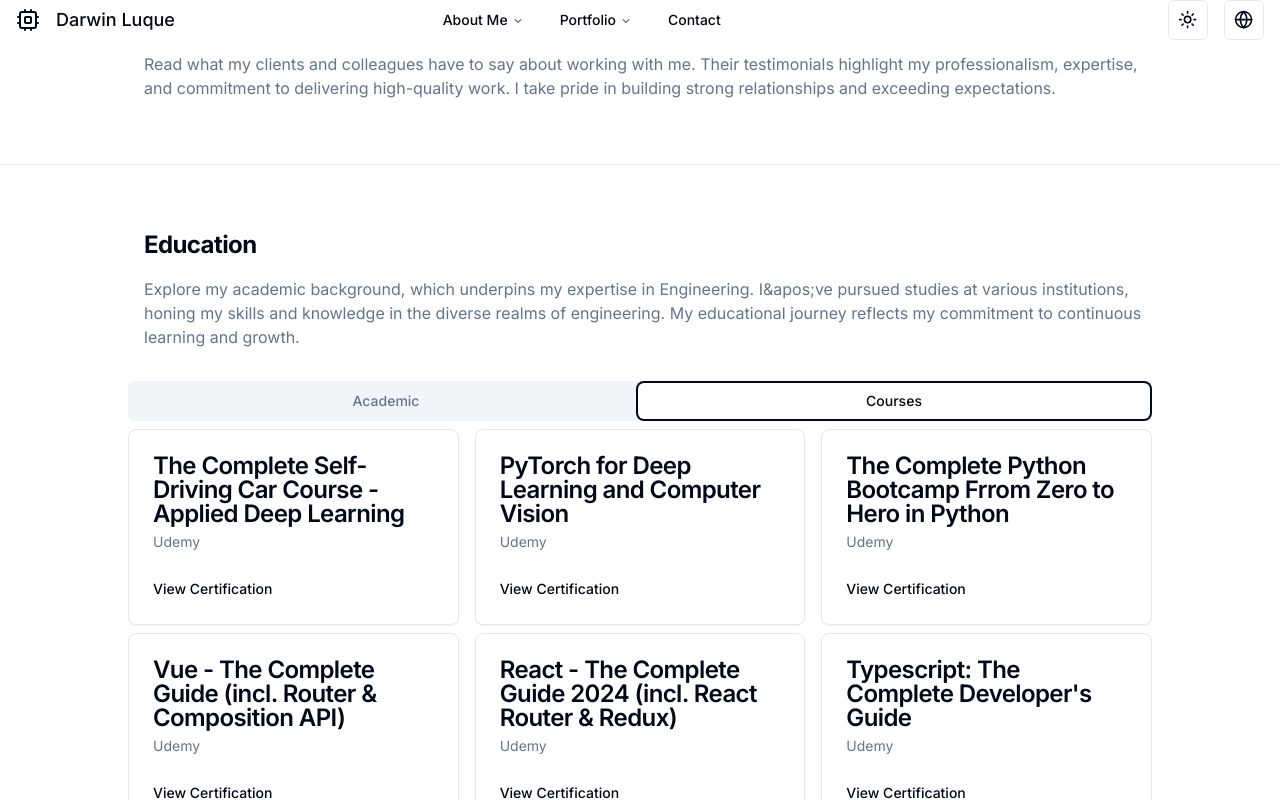
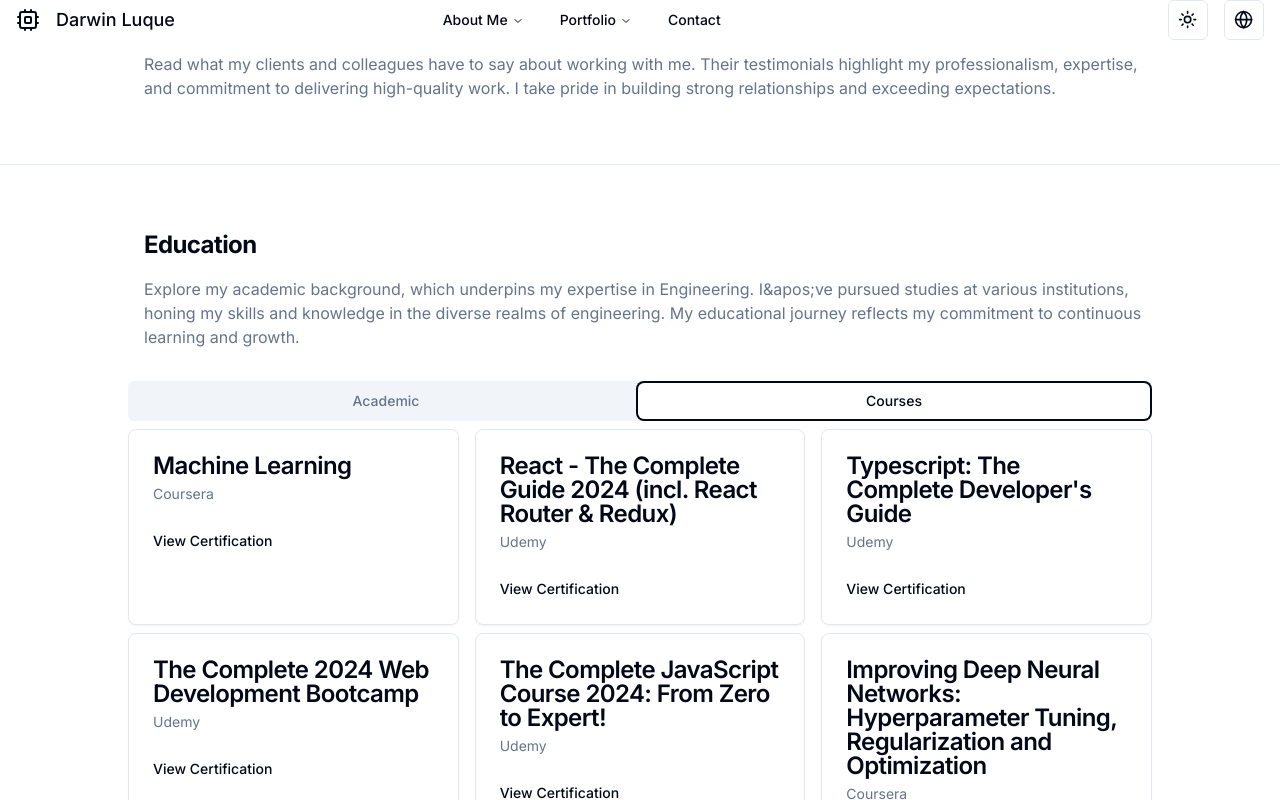
Before and after one commit to darwin-luque/personal-website, a Next.js app: page /en/portfolio in a window 1280 px wide. Both pictures are taken after a click on the tab "Courses". Shown: the part 2543-3343 px from the top of the page. Built offline with nearby package versions, Linux system fonts and the light colour scheme.

Commit message:
feat(courses): split by relevance and use a read more

```diff
--- a/messages/en.json
+++ b/messages/en.json
@@ -185,6 +185,7 @@
     },
     "education": {
       "title": "Education",
+      "more": "More Courses",
       "description": "Explore my academic background, which underpins my expertise in Engineering. I&apos;ve pursued studies at various institutions, honing my skills and knowledge in the diverse realms of engineering. My educational journey reflects my commitment to continuous learning and growth.",
       "viewCertification": "View Certification",
       "academic": "Academic",
--- a/messages/es.json
+++ b/messages/es.json
@@ -181,6 +181,7 @@
     },
     "education": {
       "title": "Educación",
+      "more": "Mas Cursos",
       "description": "Explora mi formación académica, que respalda mi experiencia en Ingeniería. He realizado estudios en diversas instituciones, perfeccionando mis habilidades y conocimientos en los diversos ámbitos de la ingeniería. Mi trayectoria educativa refleja mi compromiso con el aprendizaje continuo y el crecimiento.",
       "viewCertification": "Ver Certificación",
       "academic": "Académico",
--- a/src/components/portfolio/education/courses-tab/courses-tab.tsx
+++ b/src/components/portfolio/education/courses-tab/courses-tab.tsx
@@ -1,4 +1,6 @@
 import type { FC } from "react";
+import { useTranslations } from "next-intl";
+import { type Course, courses } from "./data";
 import {
   Card,
   CardTitle,
@@ -6,144 +8,33 @@ import {
   CardContent,
   CardDescription,
 } from "@/components/ui/card";
-import { useTranslations } from "next-intl";
-
-type Course = {
-  id: number;
-  title: string;
-  platform: string;
-  certificationUrl: string;
-};
-
-const courses = [
-  {
-    id: 0,
-    title: "The Complete Self-Driving Car Course - Applied Deep Learning",
-    platform: "Udemy",
-    certificationUrl:
-      "https://www.udemy.com/certificate/UC-b2571768-a6b8-4ae1-98b9-bcf39c351637/",
-  },
-  {
-    id: 1,
-    title: "PyTorch for Deep Learning and Computer Vision",
-    platform: "Udemy",
-    certificationUrl:
-      "https://www.udemy.com/certificate/UC-822feafb-6c72-445a-9d82-b0e471f11cea/",
-  },
-  {
-    id: 2,
-    title: "The Complete Python Bootcamp Frrom Zero to Hero in Python",
-    platform: "Udemy",
-    certificationUrl:
-      "https://www.udemy.com/certificate/UC-28df3927-b691-4966-80f3-694fd95aab52/",
-  },
-  {
-    id: 3,
-    title: "Vue - The Complete Guide (incl. Router & Composition API)",
-    platform: "Udemy",
-    certificationUrl:
-      "https://www.udemy.com/certificate/UC-675a6956-ec07-4c7c-b012-e0770cfbccec/",
-  },
-  {
-    id: 4,
-    title: "React - The Complete Guide 2024 (incl. React Router & Redux)",
-    platform: "Udemy",
-    certificationUrl:
-      "https://www.udemy.com/certificate/UC-aa39bad6-29f5-417e-bb12-aae5f452268d/",
-  },
-  {
-    id: 5,
-    title: "Typescript: The Complete Developer's Guide",
-    platform: "Udemy",
-    certificationUrl:
-      "https://www.udemy.com/certificate/UC-15aee72c-6151-447f-aded-7222fa0c65ee/",
-  },
-  {
-    id: 6,
-    title: "The Complete 2024 Web Development Bootcamp",
-    platform: "Udemy",
-    certificationUrl:
-      "https://www.udemy.com/certificate/UC-1cea4eb2-c88a-450c-af2c-2363d8af0a9a/",
-  },
-  {
-    id: 7,
-    title: "The Complete JavaScript Course 2024: From Zero to Expert!",
-    platform: "Udemy",
-    certificationUrl:
-      "https://www.udemy.com/certificate/UC-32212798-0b91-4504-97cf-8e3bae2f059c/",
-  },
-  {
-    id: 8,
-    title: "Machine Learning",
-    platform: "Coursera",
-    certificationUrl:
-      "https://coursera.org/share/d90f2e5135655cbcf10897faca48a252",
-  },
-  {
-    id: 9,
-    title:
-      "Improving Deep Neural Networks: Hyperparameter Tuning, Regularization and Optimization",
-    platform: "Coursera",
-    certificationUrl:
-      "https://coursera.org/share/82014f58536a1e663c725c8ab0a455a1",
-  },
-  {
-    id: 10,
-    title: "Using Python to Access Web Data",
-    platform: "Coursera",
-    certificationUrl:
-      "https://coursera.org/share/1857474ce0ddf046984ea7c2b9f1ddc8",
-  },
-  {
-    id: 11,
-    title: "Capstone: Retrieving, Processing, and Visualizing Data with Python",
-    platform: "Coursera",
-    certificationUrl:
-      "https://coursera.org/share/193903c849fd9d41634bf0ecc821750d",
-  },
-  {
-    id: 12,
-    title: "Neural Networks and Deep Learning",
-    platform: "Coursera",
-    certificationUrl:
-      "https://coursera.org/share/e75c52f05a2a833e734171150fe9a6b5",
-  },
-  {
-    id: 13,
-    title: "Using Databases with Python",
-    platform: "Coursera",
-    certificationUrl:
-      "https://coursera.org/share/6bc4a99d42706120a56e05ee712dbdca",
-  },
-  {
-    id: 14,
-    title: "Structuring Machine Learning Projects",
-    platform: "Coursera",
-    certificationUrl:
-      "https://coursera.org/share/b9593b3a4fe48eea4c4fb11a42c3cd87",
-  },
-  {
-    id: 15,
-    title: "Python Data Structures",
-    platform: "Coursera",
-    certificationUrl:
-      "https://coursera.org/share/3ffc6eb5db11edc8e7a74b859994b3b6",
-  },
-  {
-    id: 16,
-    title: "Programming for Everybody (Getting Started with Python)",
-    platform: "Coursera",
-    certificationUrl:
-      "https://coursera.org/share/7c18b4843b4e98774a084c31b68c6e43",
-  },
-] satisfies Course[];
+import {
+  Accordion,
+  AccordionItem,
+  AccordionContent,
+  AccordionTrigger,
+} from "@/components/ui/accordion";
 
 export const CoursesTab: FC = () => {
   const t = useTranslations("portfolio.education");
 
+  // sort courses by relevance, split them by greater than 7 relevance, pick the top 6
+  const [mainCourses, otherCourses] = courses
+    .sort((a, b) => b.relevance - a.relevance)
+    .reduce(
+      ([main, other], course) => {
+        if (course.relevance > 7 && main.length < 6) {
+          return [[...main, course], other];
+        }
+        return [main, [...other, course]];
+      },
+      [[], []] as [Course[], Course[]],
+    );
+
   return (
+    <>
       <div className="grid grid-cols-1 gap-x-4 gap-y-2 md:grid-cols-2 lg:grid-cols-3">
-      {courses.map((course) => (
+        {mainCourses.map((course) => (
           <Card key={course.id}>
             <CardHeader>
               <CardTitle>{course.title}</CardTitle>
@@ -162,5 +53,32 @@ export const CoursesTab: FC = () => {
           </Card>
         ))}
       </div>
+
+      <Accordion collapsible type="single" className="w-full">
+        <AccordionItem value="more-courses" className="w-full">
+          <AccordionTrigger>{t("more")}</AccordionTrigger>
+          <AccordionContent className="grid grid-cols-1 gap-x-4 gap-y-2 md:grid-cols-2 lg:grid-cols-3">
+            {otherCourses.map((course) => (
+              <Card key={course.id}>
+                <CardHeader>
+                  <CardTitle>{course.title}</CardTitle>
+                  <CardDescription>{course.platform}</CardDescription>
+                </CardHeader>
+                <CardContent>
+                  <a
+                    href={course.certificationUrl}
+                    target="_blank"
+                    rel="noopener noreferrer"
+                    className="text-sm font-medium leading-none peer-disabled:cursor-not-allowed peer-disabled:opacity-70"
+                  >
+                    {t("viewCertification")}
+                  </a>
+                </CardContent>
+              </Card>
+            ))}
+          </AccordionContent>
+        </AccordionItem>
+      </Accordion>
+    </>
   );
 };
--- /dev/null
+++ b/src/components/portfolio/education/courses-tab/data.ts
@@ -0,0 +1,147 @@
+export type Course = {
+  id: number;
+  title: string;
+  platform: string;
+  relevance: number;
+  certificationUrl: string;
+};
+
+export const courses = [
+  {
+    id: 0,
+    title: "The Complete Self-Driving Car Course - Applied Deep Learning",
+    platform: "Udemy",
+    relevance: 6,
+    certificationUrl:
+      "https://www.udemy.com/certificate/UC-b2571768-a6b8-4ae1-98b9-bcf39c351637/",
+  },
+  {
+    id: 1,
+    title: "PyTorch for Deep Learning and Computer Vision",
+    platform: "Udemy",
+    relevance: 6,
+    certificationUrl:
+      "https://www.udemy.com/certificate/UC-822feafb-6c72-445a-9d82-b0e471f11cea/",
+  },
+  {
+    id: 2,
+    title: "The Complete Python Bootcamp Frrom Zero to Hero in Python",
+    platform: "Udemy",
+    relevance: 7,
+    certificationUrl:
+      "https://www.udemy.com/certificate/UC-28df3927-b691-4966-80f3-694fd95aab52/",
+  },
+  {
+    id: 3,
+    title: "Vue - The Complete Guide (incl. Router & Composition API)",
+    platform: "Udemy",
+    relevance: 7,
+    certificationUrl:
+      "https://www.udemy.com/certificate/UC-675a6956-ec07-4c7c-b012-e0770cfbccec/",
+  },
+  {
+    id: 4,
+    title: "React - The Complete Guide 2024 (incl. React Router & Redux)",
+    platform: "Udemy",
+    relevance: 8,
+    certificationUrl:
+      "https://www.udemy.com/certificate/UC-aa39bad6-29f5-417e-bb12-aae5f452268d/",
+  },
+  {
+    id: 5,
+    title: "Typescript: The Complete Developer's Guide",
+    platform: "Udemy",
+    relevance: 8,
+    certificationUrl:
+      "https://www.udemy.com/certificate/UC-15aee72c-6151-447f-aded-7222fa0c65ee/",
+  },
+  {
+    id: 6,
+    title: "The Complete 2024 Web Development Bootcamp",
+    platform: "Udemy",
+    relevance: 8,
+    certificationUrl:
+      "https://www.udemy.com/certificate/UC-1cea4eb2-c88a-450c-af2c-2363d8af0a9a/",
+  },
+  {
+    id: 7,
+    title: "The Complete JavaScript Course 2024: From Zero to Expert!",
+    platform: "Udemy",
+    relevance: 8,
+    certificationUrl:
+      "https://www.udemy.com/certificate/UC-32212798-0b91-4504-97cf-8e3bae2f059c/",
+  },
+  {
+    id: 8,
+    title: "Machine Learning",
+    platform: "Coursera",
+    relevance: 9,
+    certificationUrl:
+      "https://coursera.org/share/d90f2e5135655cbcf10897faca48a252",
+  },
+  {
+    id: 9,
+    title:
+      "Improving Deep Neural Networks: Hyperparameter Tuning, Regularization and Optimization",
+    platform: "Coursera",
+    relevance: 8,
+    certificationUrl:
+      "https://coursera.org/share/82014f58536a1e663c725c8ab0a455a1",
+  },
+  {
+    id: 10,
+    title: "Using Python to Access Web Data",
+    platform: "Coursera",
+    relevance: 7,
+    certificationUrl:
+      "https://coursera.org/share/1857474ce0ddf046984ea7c2b9f1ddc8",
+  },
+  {
+    id: 11,
+    title: "Capstone: Retrieving, Processing, and Visualizing Data with Python",
+    platform: "Coursera",
+    relevance: 7,
+    certificationUrl:
+      "https://coursera.org/share/193903c849fd9d41634bf0ecc821750d",
+  },
+  {
+    id: 12,
+    title: "Neural Networks and Deep Learning",
+    platform: "Coursera",
+    relevance: 8,
+    certificationUrl:
+      "https://coursera.org/share/e75c52f05a2a833e734171150fe9a6b5",
+  },
+  {
+    id: 13,
+    title: "Using Databases with Python",
+    platform: "Coursera",
+    relevance: 8,
+    certificationUrl:
+      "https://coursera.org/share/6bc4a99d42706120a56e05ee712dbdca",
+  },
+  {
+    id: 14,
+    title: "Structuring Machine Learning Projects",
+    platform: "Coursera",
+    relevance: 8,
+    certificationUrl:
+      "https://coursera.org/share/b9593b3a4fe48eea4c4fb11a42c3cd87",
+  },
+  {
+    id: 15,
+    title: "Python Data Structures",
+    platform: "Coursera",
+    relevance: 8,
+    certificationUrl:
+      "https://coursera.org/share/3ffc6eb5db11edc8e7a74b859994b3b6",
+  },
+  {
+    id: 16,
+    title: "Programming for Everybody (Getting Started with Python)",
+    platform: "Coursera",
+    relevance: 8,
+    certificationUrl:
+      "https://coursera.org/share/7c18b4843b4e98774a084c31b68c6e43",
+  },
+] satisfies Course[];
```
Lines whose indentation alone changed are shown as unchanged.
